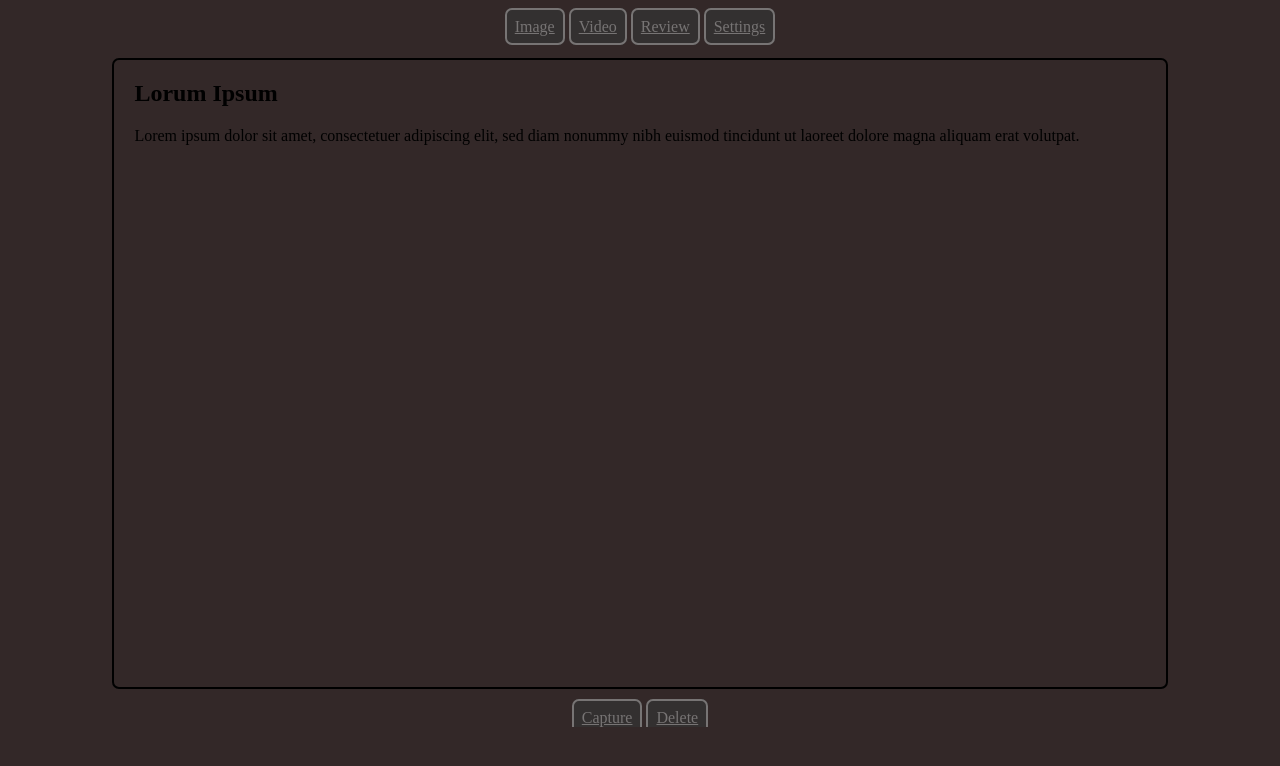
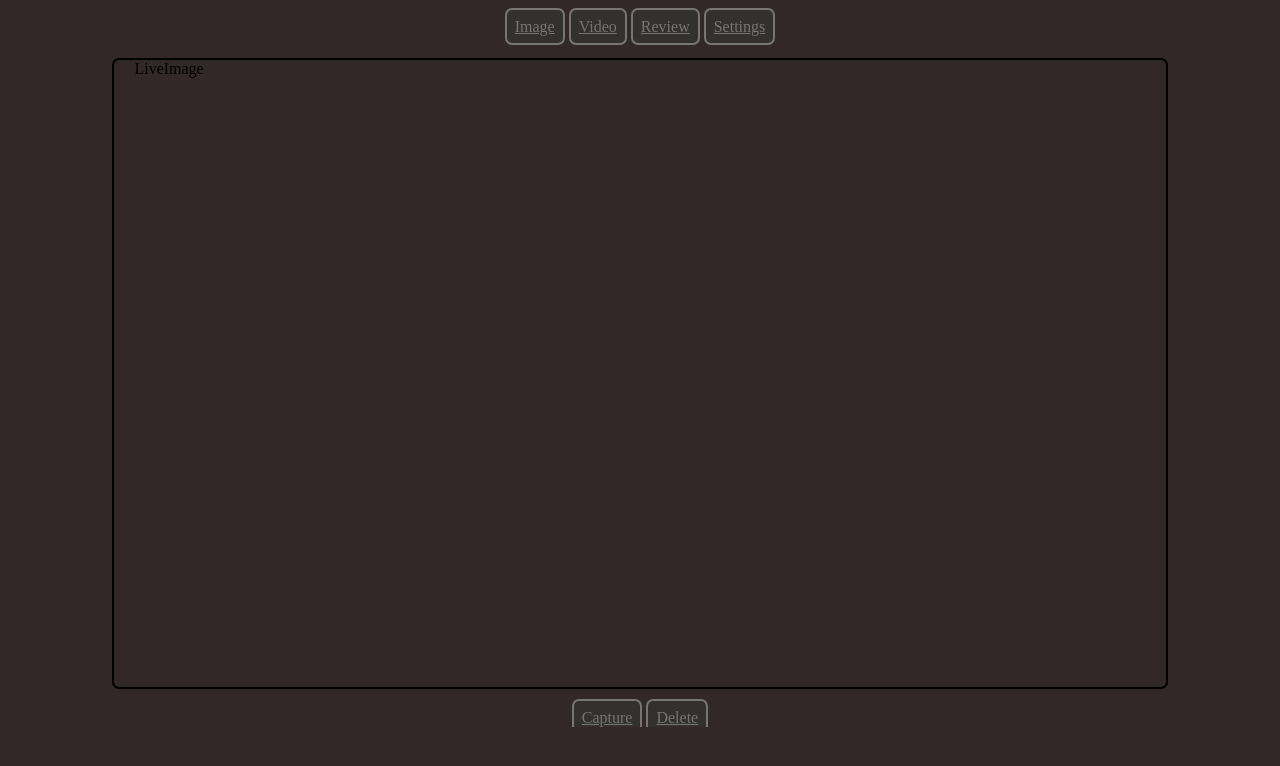
Before and after one commit to milligan22963/porkchop, a plain HTML site: page web/index.html in a window 1280 px wide. Both pictures are taken after a click on the link "Image". Drawn offline with Linux system fonts and the light colour scheme.

Commit message:
Adding content

```diff
--- a/web/index.html
+++ b/web/index.html
@@ -1,20 +1,19 @@
 <html>
     <head>
+        <script src="js/image.js"></script>
         <link href="css/afm.css" rel="stylesheet" type="text/css"/>
         <meta name="viewport" content="width=device-width, initial-scale=1.0">
     </head>
     <body>
         <div style="overflow:auto">
             <nav class="menu">
-              <a href="#">Image</a>
+              <a href="javascript:ShowLiveImage('main_content')">Image</a>
               <a href="#">Video</a>
               <a href="#">Review</a>
               <a href="#">Settings</a>
             </nav>
 
-            <div class="main">
-              <h2>Lorum Ipsum</h2>
-              <p>Lorem ipsum dolor sit amet, consectetuer adipiscing elit, sed diam nonummy nibh euismod tincidunt ut laoreet dolore magna aliquam erat volutpat.</p>
+            <div id="main_content" class="main">
             </div>
             <nav class="menu">
                 <a href="#">Capture</a>
--- /dev/null
+++ b/web/js/image.js
@@ -0,0 +1,16 @@
+class LiveImage {
+    constructor(containerId) {
+        this.m_containerId = containerId;
+        this.m_container = document.getElementById(containerId);
+    }
+
+    toString() {
+        this.m_container.innerHTML = "LiveImage";
+    }
+}
+
+function ShowLiveImage(containerId) {
+    this.liveImage = new LiveImage(containerId);
+
+    this.liveImage.toString();
+}
```
